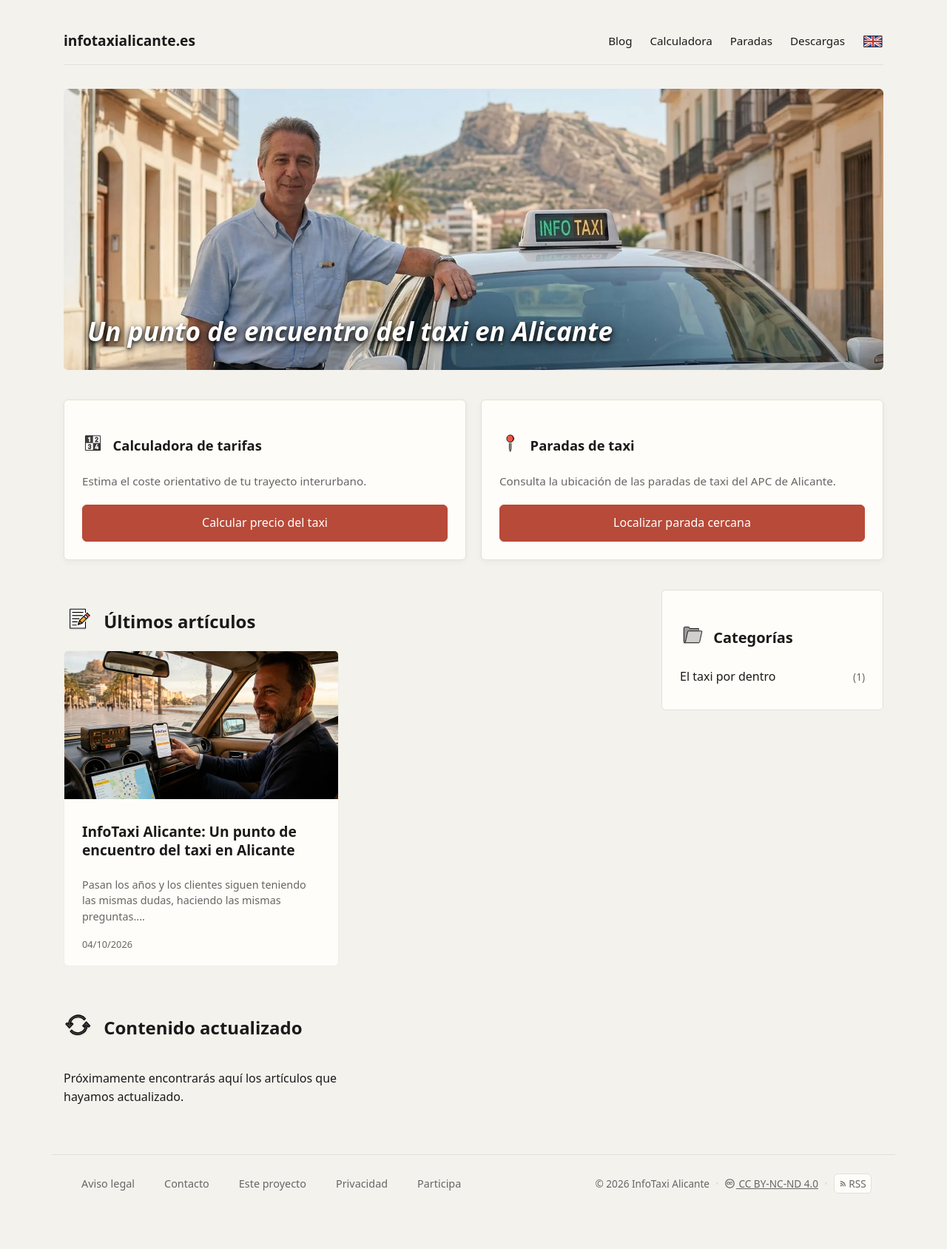
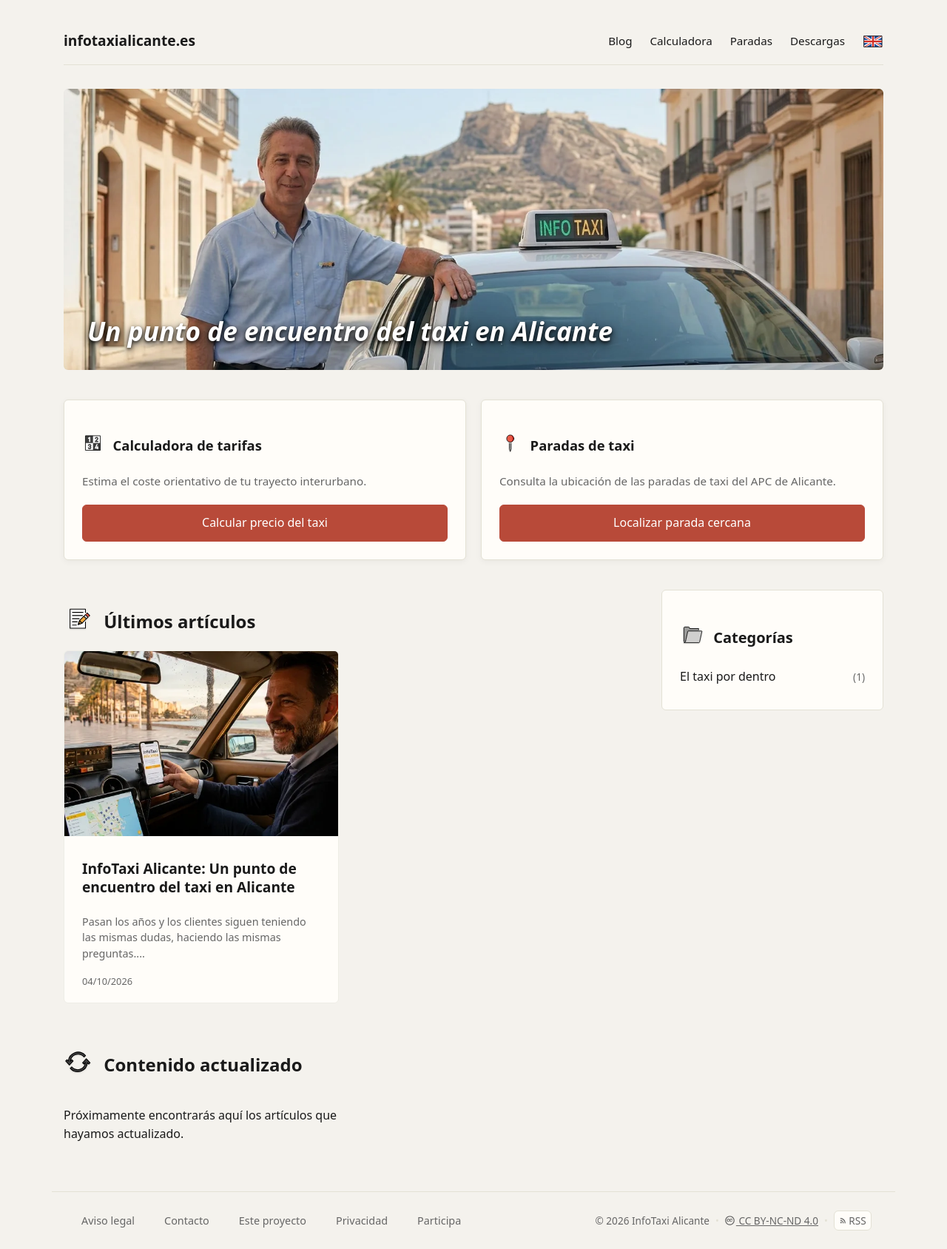
Before and after one commit to infotaxialicante/infotaxialicante.github.io, a Jekyll site: the page built from index.html, in a window 1280 px wide. Shown: the whole page at 74% size. Built offline with Jekyll 4.4.1, drawn with Linux system fonts in a browser that asks for light colours; before the commit the page ends 1638 px from its top, so only the background shows below that.

Commit message:
arreglado problema imagenes cortadas en categorias pc

```diff
--- a/assets/css/main.css
+++ b/assets/css/main.css
@@ -739,6 +739,12 @@ main.container aside.sidebar span.category-count {
   height: 200px;
   object-fit: cover;
   display: block;
+}
+
+@media (min-width: 851px) {
+  .post-thumbnail {
+    height: 250px;
+  }
 }
 
 .blog-card-content,
```
Also changed, not shown: assets/img/posts/calculadora.webp.
